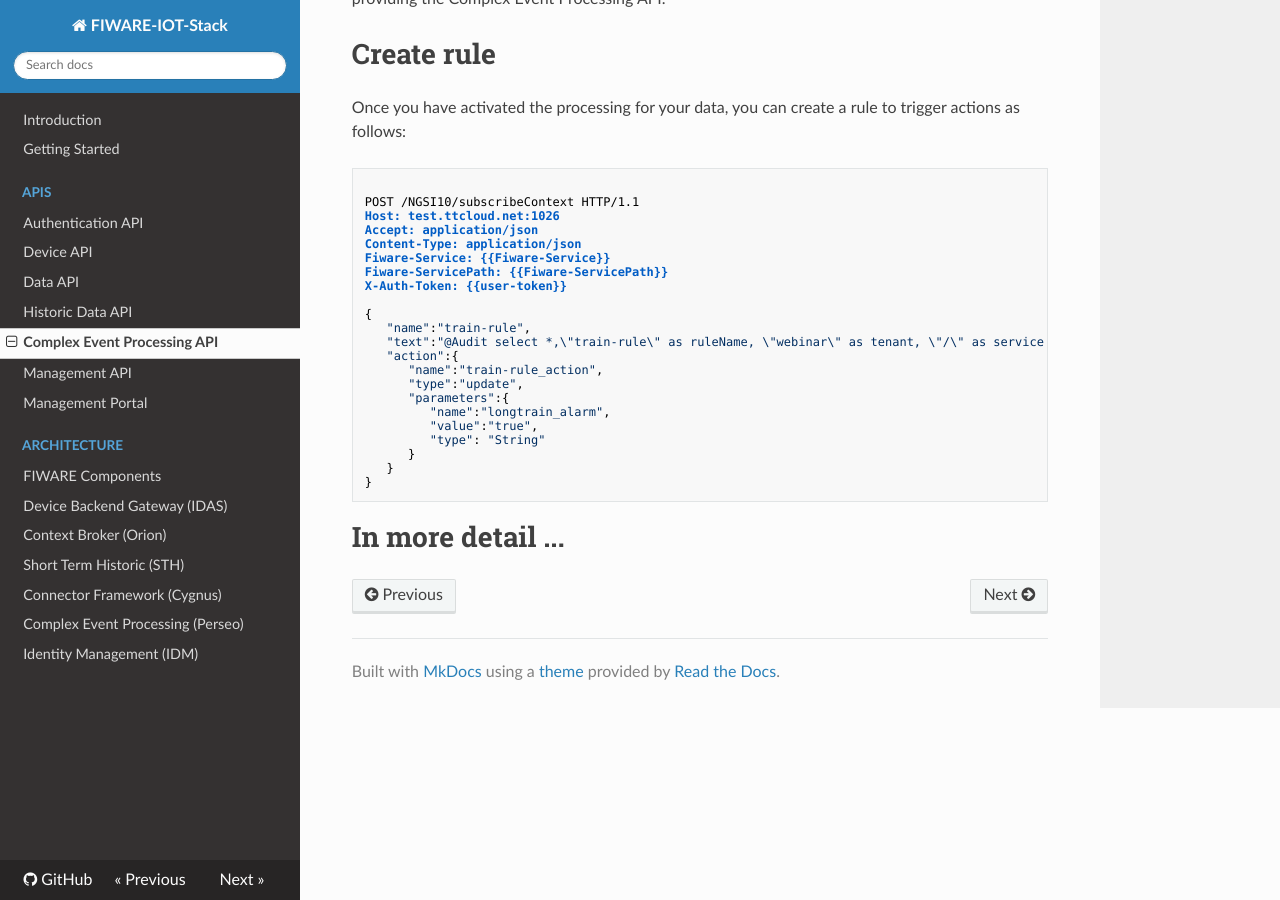
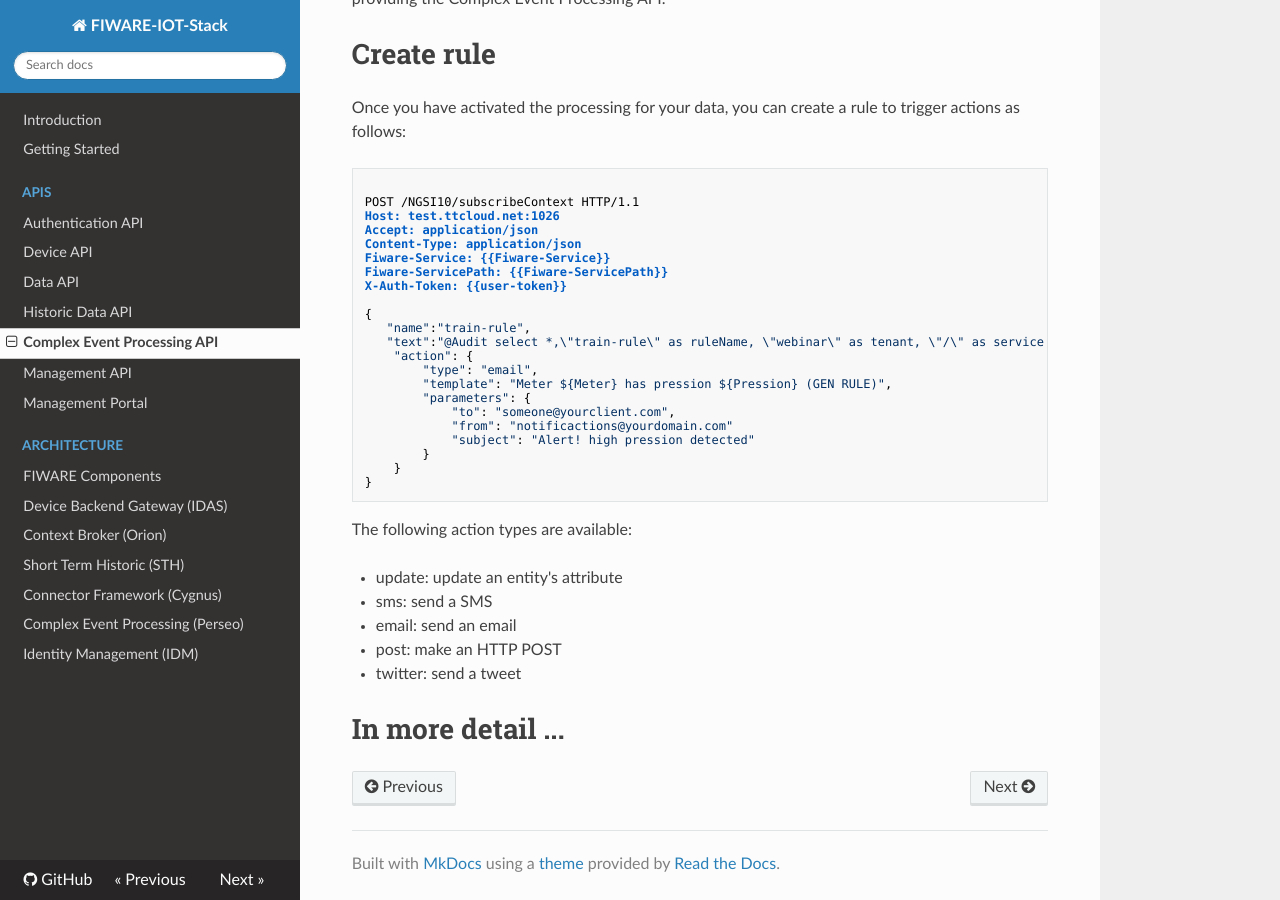
Before and after one commit to telefonicaid/thinking-cities, an MkDocs documentation site: the page built from docs/cep_api.md, in a window 1280 px wide and 900 px high, scrolled down 1065 px. Built offline with MkDocs 1.6.1, drawn with Linux system fonts in a browser that asks for light colours; nearby versions of some CDN libraries; old or Windows-style settings are respelled for this version of MkDocs.

Commit message:
Update cep_api.md

````diff
--- a/docs/cep_api.md
+++ b/docs/cep_api.md
@@ -58,16 +58,26 @@ X-Auth-Token: {{user-token}}
 {
    "name":"train-rule",
    "text":"@Audit select *,\"train-rule\" as ruleName, \"webinar\" as tenant, \"/\" as service from pattern [every ev=iotEvent(cast(cast(ev.longitude?,String),float)>200.0)]",
-   "action":{
-      "name":"train-rule_action",
-      "type":"update",
-      "parameters":{
-         "name":"longtrain_alarm",
-         "value":"true",
-         "type": "String"
-      }
-   }
+    "action": {
+        "type": "email",
+        "template": "Meter ${Meter} has pression ${Pression} (GEN RULE)",
+        "parameters": {
+            "to": "someone@yourclient.com",
+            "from": "notificactions@yourdomain.com"
+            "subject": "Alert! high pression detected"
+        }
+    }
 }
 ```
 
+The following action types are available:
+
+- update: update an entity's attribute
+- sms: send a SMS
+- email: send an email
+- post: make an HTTP POST
+- twitter: send a tweet
+
+
+
 # In more detail ...
````
